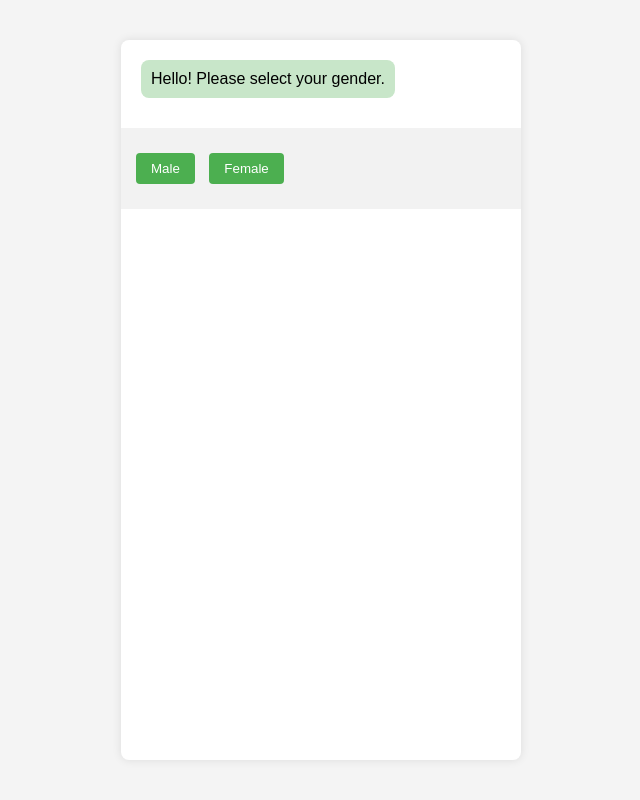
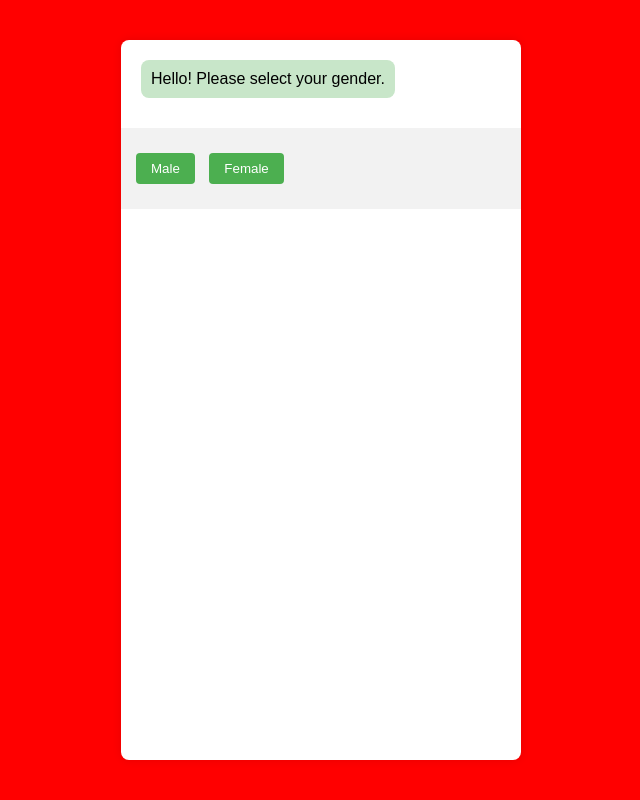
Before and after one commit to mihret-tibebe/chat-bot, a Flask app: page / in a window 1280 px wide. Shown: the whole page, without its empty margins (319-959 px from the left). Run offline with Flask 2, Linux system fonts and the light colour scheme; parts of the project's set-up code (start-up, migrations or seed data) failed here and were passed over.

Commit message:
Update style.css

```diff
--- a/static/styles/style.css
+++ b/static/styles/style.css
@@ -1,7 +1,8 @@
 
 body {
 	font-family: 'Arial', sans-serif;
-	background-color: #f4f4f4;
+/* 	background-color: #f4f4f4; */
+	background-color: red;
 	margin: 0;
 	padding: 0;
 	display: flex;
```
